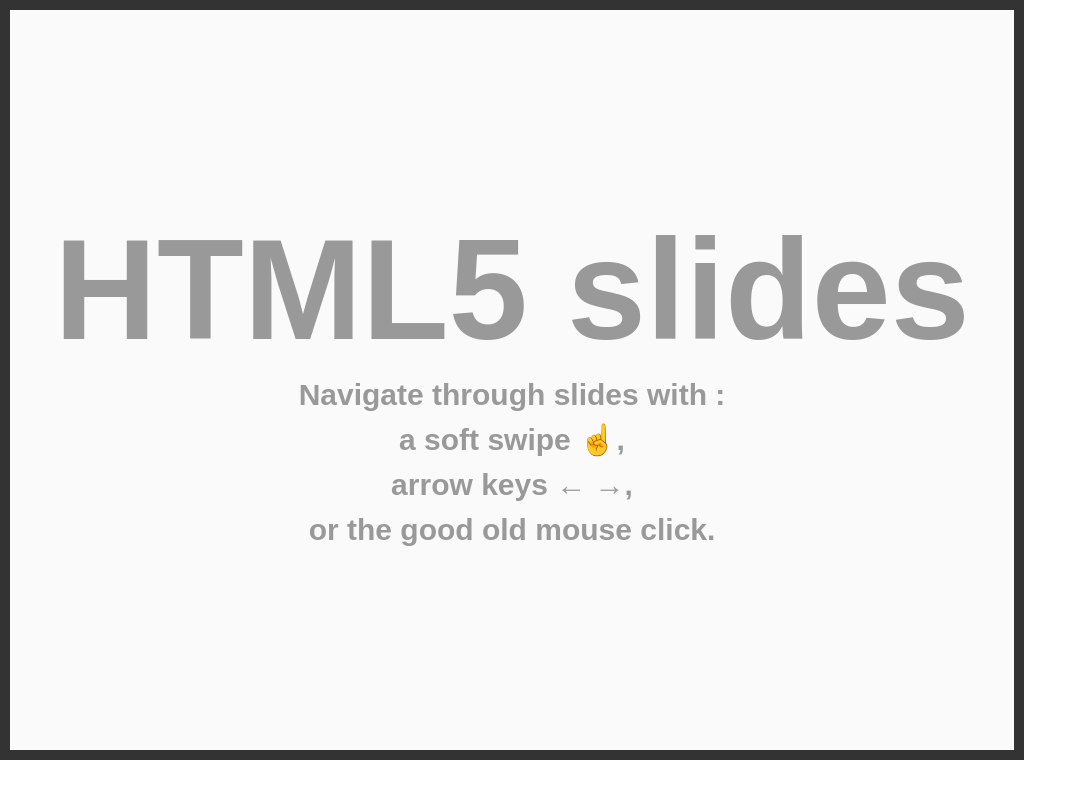
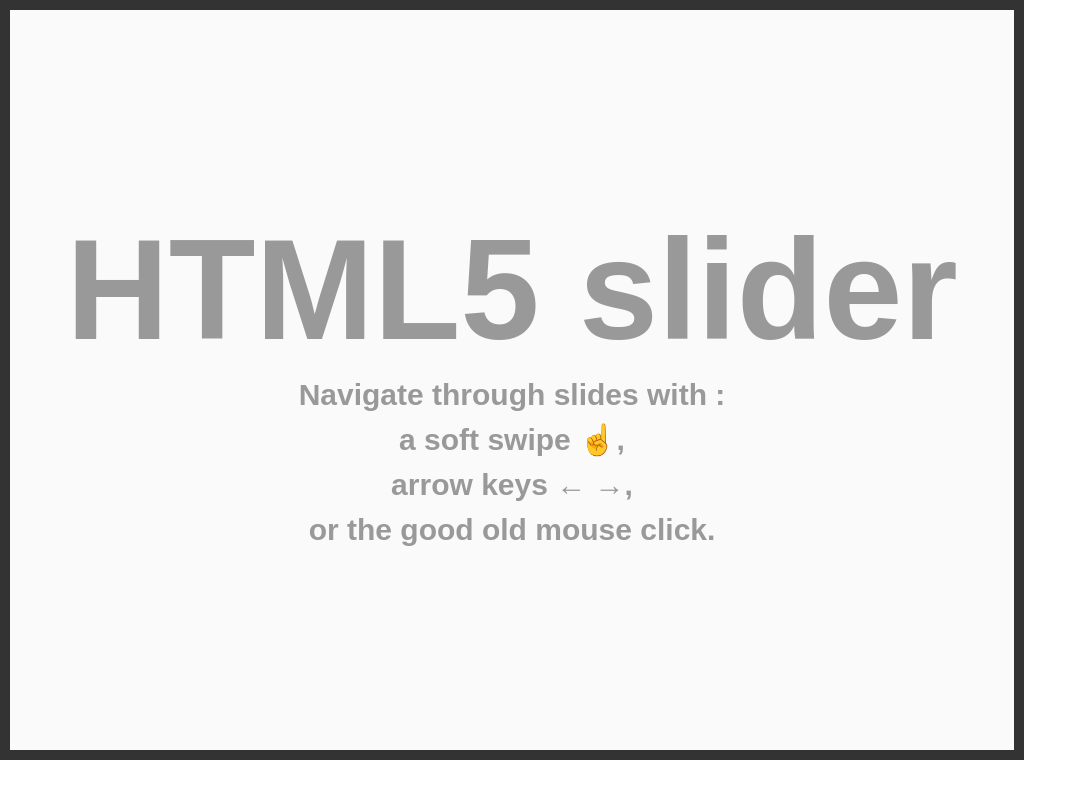
Before and after one commit to neojjang/HTML5-Slider, a plain HTML site: page index.html in a window 1280 px wide. Shown: the whole page, without its empty margins (0-1087 px from the left). Drawn offline with Linux system fonts and the light colour scheme.

Commit message:
Typo fixes

```diff
--- a/index.html
+++ b/index.html
@@ -2,7 +2,7 @@
 <html lang="fr">
 <head>
   <meta charset="utf-8" />
-  <title>CSS3 Slides, touch and keyboard enabled</title>
+  <title>HTML5 Slider, touch and keyboard enabled</title>
   <meta name="Author" content="Kaelig, LunaWeb" />
   <meta name="viewport" content="width=1024, initial-scale=1.0, maximum-scale=1.0, user-scalable=0" />
   <link rel="stylesheet" href="s.css" />
@@ -13,7 +13,7 @@
 <body>
   <div id="slides_wrapper">
     <section id="slide-1" class="slide firstslide">
-      <h1>HTML5 slides<br /><small>Navigate through slides with :<br />a soft swipe ☝,<br />arrow keys ← →,<br />or the good old mouse click.</small></h1>
+      <h1>HTML5 slider<br /><small>Navigate through slides with :<br />a soft swipe ☝,<br />arrow keys ← →,<br />or the good old mouse click.</small></h1>
     </section>
 
     <section id="slide-2" class="slide">
```
